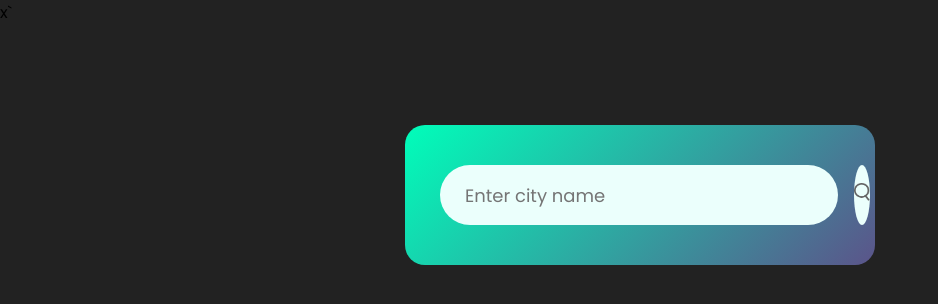
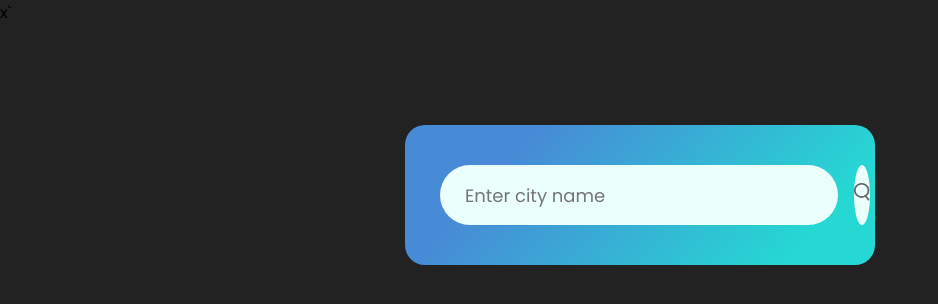
Before and after one commit to wajidkashoo14/javaScript-Projects, a plain HTML site: page weather app/index.html in a window 1280 px wide. Shown: the whole page, without its empty margins (0-938 px from the left). Drawn offline with Linux system fonts and the light colour scheme.

Commit message:
code fix

```diff
--- a/weather app/index.css
+++ b/weather app/index.css
@@ -12,7 +12,11 @@ body {
 .card {
   width: 90%;
   max-width: 470px;
-  background: linear-gradient(135deg, #00feba, #5b548a);
+  background: linear-gradient(
+    132.6deg,
+    rgba(71, 139, 214, 1) 23.3%,
+    rgba(37, 216, 211, 1) 84.7%
+  );
   color: #fff;
   margin: 100px auto 0;
   border-radius: 20px;
```
